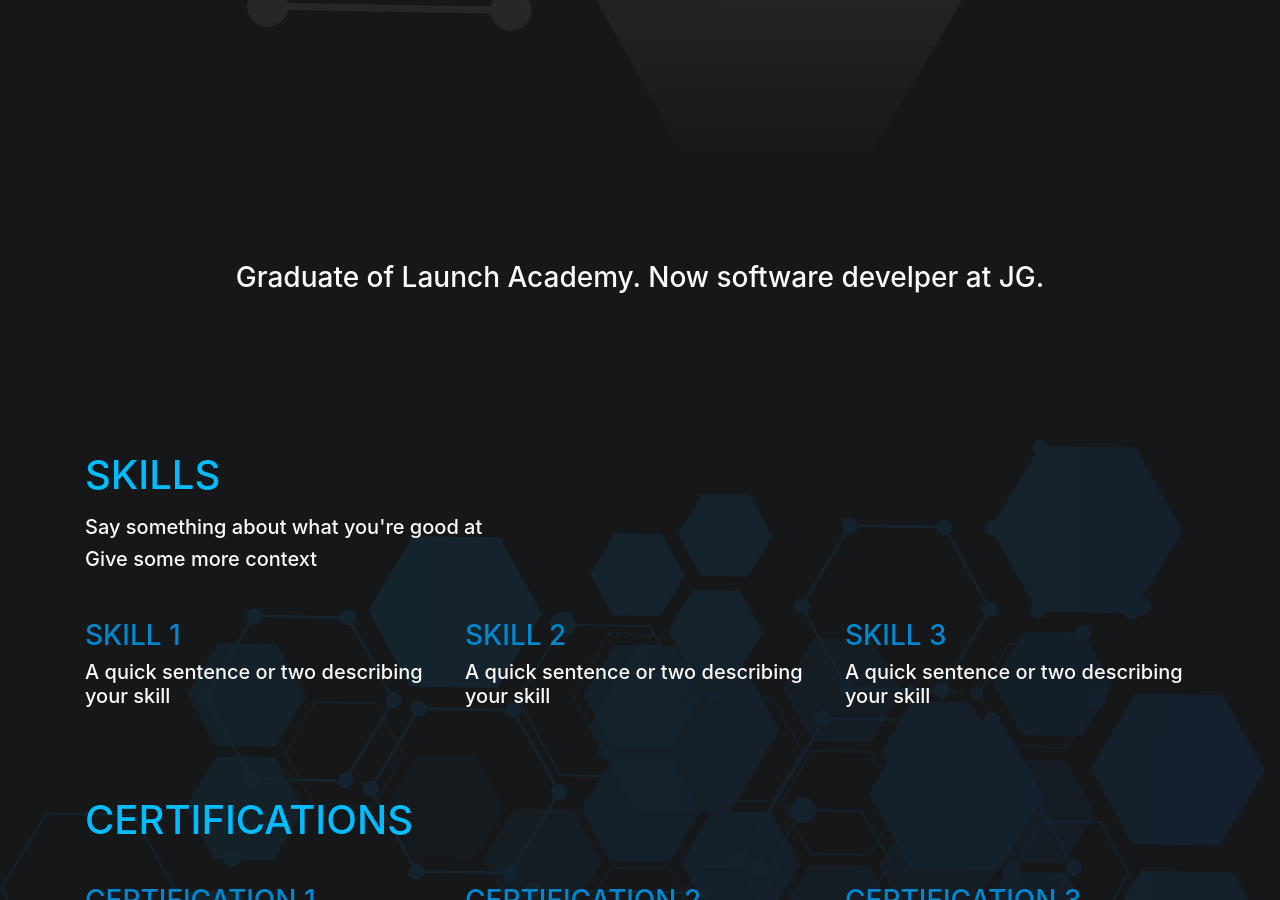
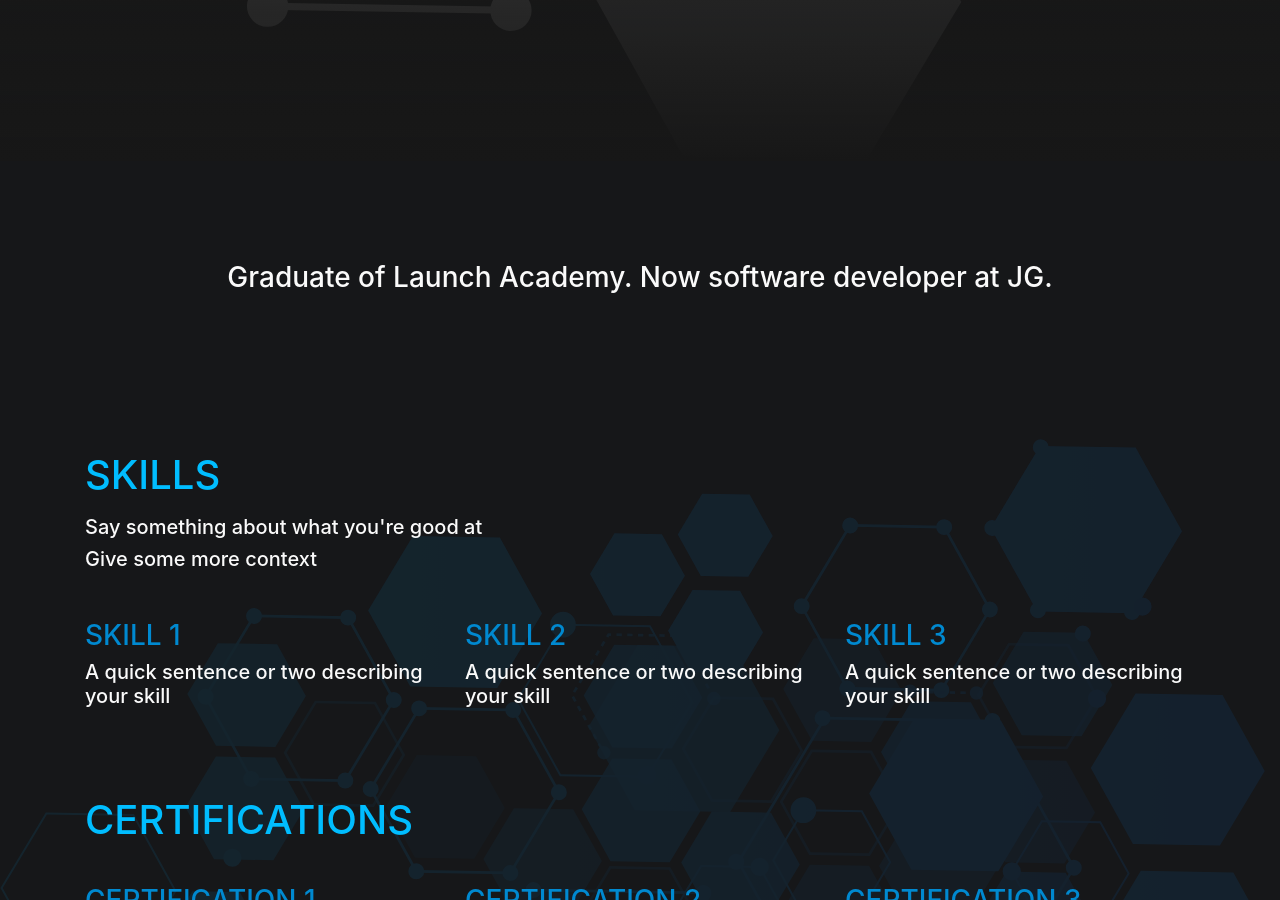
Before and after one commit to jkoren/jkoren.github.io, a Jekyll site: the page built from index.md, in a window 1280 px wide and 900 px high, scrolled down 855 px. Built offline with Jekyll 4.4.1, drawn with Linux system fonts in a browser that asks for light colours.

Commit message:
Update about.yml

```diff
--- a/_data/about.yml
+++ b/_data/about.yml
@@ -1 +1 @@
-- Graduate of Launch Academy.  Now software develper at JG.
+- Graduate of Launch Academy.  Now software developer at JG.
```
